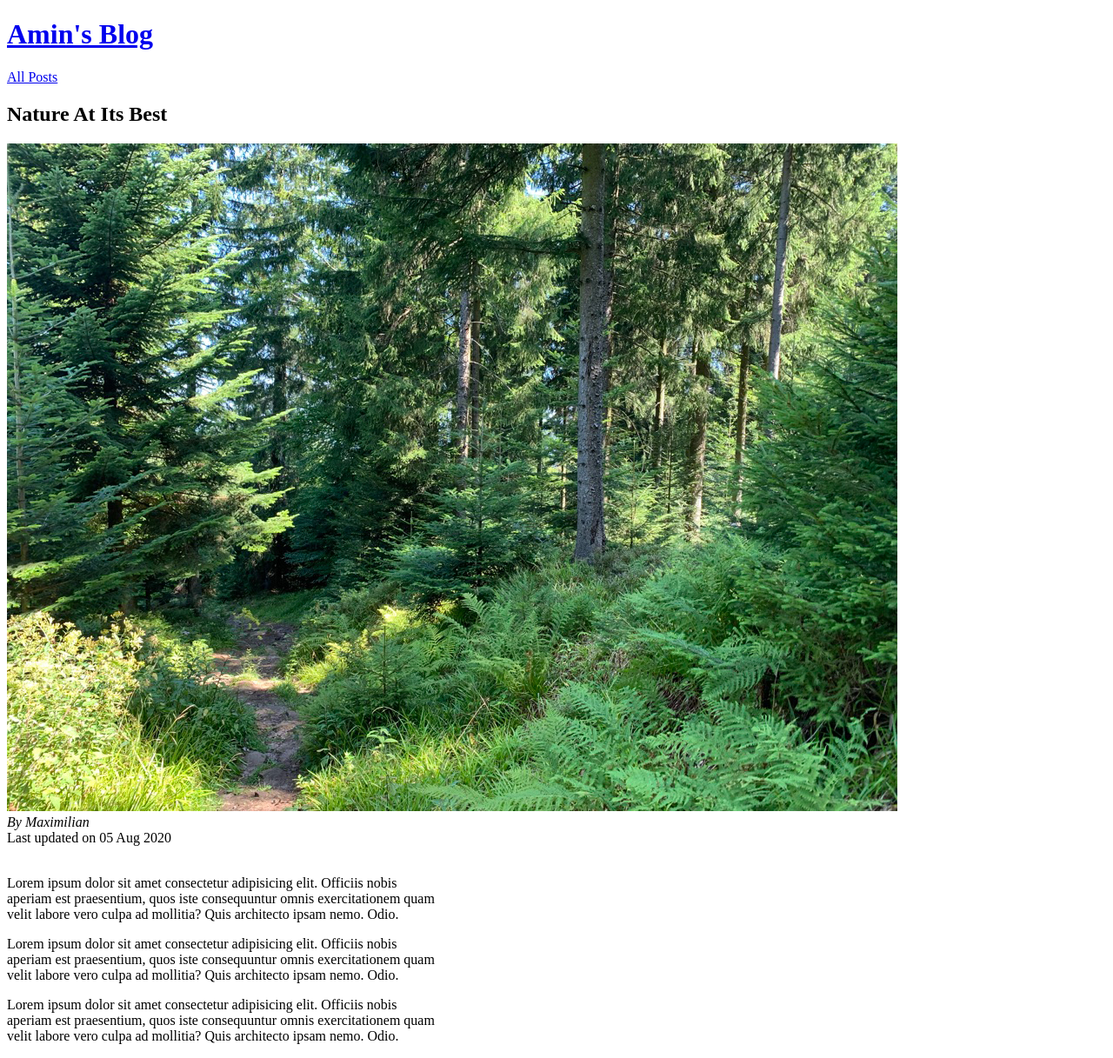
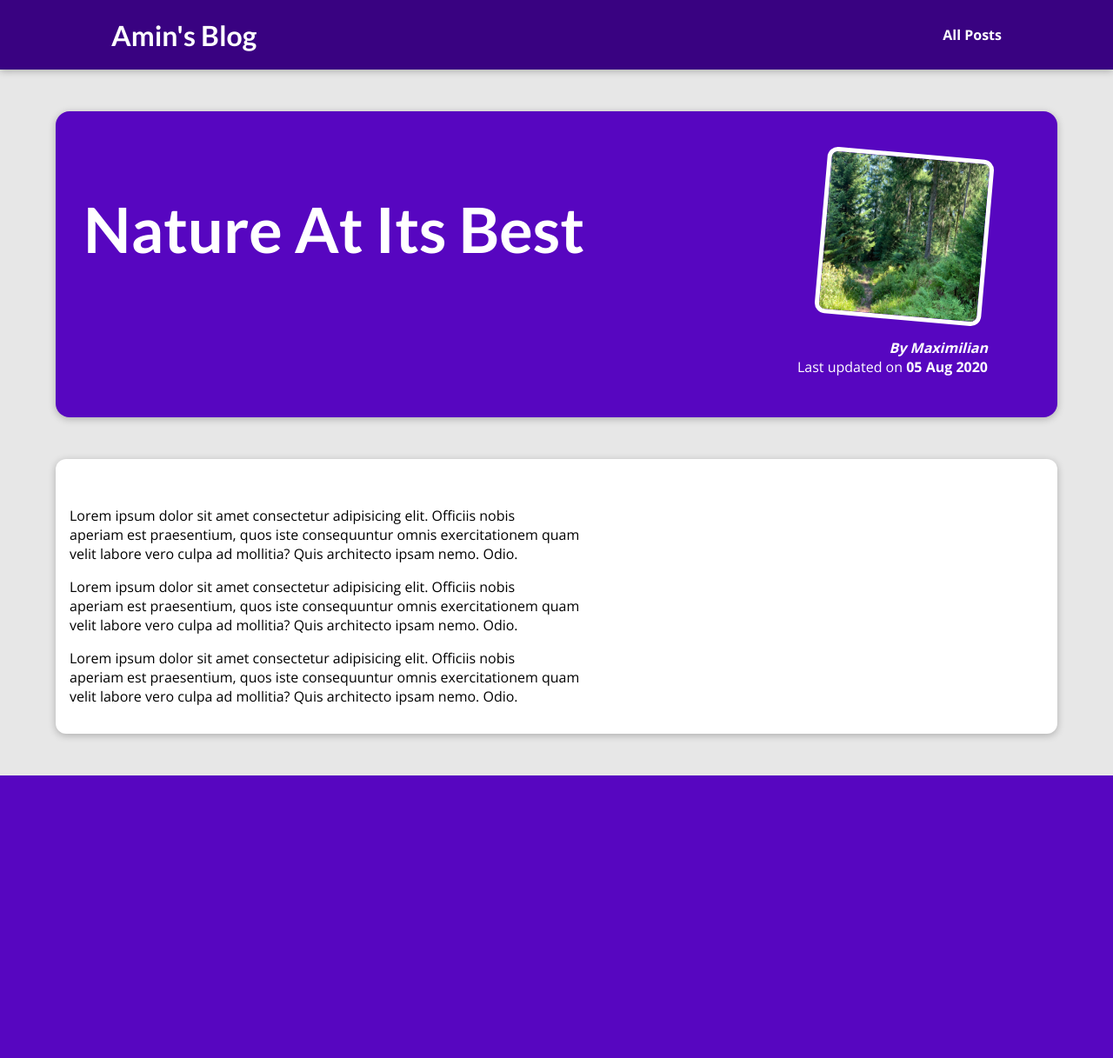
Before and after one commit to Amin-Shams/my_site, a Django app: page /posts/into-the-woods in a window 1280 px wide. Shown: the whole page at 87% size. After the commit the page ends 892 px from the top, so only its background shows below. Run offline with Django 5.2, Linux system fonts and the light colour scheme.

Commit message:
add link css files to html files

```diff
--- a/blog/templates/blog/index.html
+++ b/blog/templates/blog/index.html
@@ -8,6 +8,9 @@
 
 {# in progress ...#}
 {% block css_files %}
+    <link rel="stylesheet" href="{% static 'blog/index.css' %}">
+    <link rel="stylesheet" href="{% static 'blog/post-detail.css' %}">
+    <link rel="stylesheet" href="{% static 'blog/post.css'%}">
 {% endblock %}
 
 {# in progress ...#}
--- a/blog/templates/blog/post.html
+++ b/blog/templates/blog/post.html
@@ -5,6 +5,7 @@
 {% endblock %}
 
 {% block css_files %}
+    <link rel="stylesheet" href="{% static 'blog/post-detail.css' %}">
 {% endblock %}
 
 
--- a/blog/templates/blog/posts.html
+++ b/blog/templates/blog/posts.html
@@ -1,10 +1,14 @@
 {% extends "base.html" %}
+{% load static %}
 
 {% block title %}
 	All My Posts
 {% endblock %}
 
 {% block css_files %}
+    <link rel="stylesheet" href="{% static 'blog/all-posts.css' %}">
+    <link rel="stylesheet" href="{% static 'blog/post-detail.css' %}">
+    <link rel="stylesheet" href="{% static 'blog/post.css'%}">
 {% endblock %}
 
 
--- a/my_site/settings.py
+++ b/my_site/settings.py
@@ -123,3 +123,7 @@ STATIC_URL = 'static/'
 # https://docs.djangoproject.com/en/5.1/ref/settings/#default-auto-field
 
 DEFAULT_AUTO_FIELD = 'django.db.models.BigAutoField'
+
+STATICFILES_DIRS = [
+    BASE_DIR / 'static'
+]
--- /dev/null
+++ b/static/app.css
@@ -0,0 +1,48 @@
+@import url('https://fonts.googleapis.com/css2?family=Lato:wght@400;700&family=Open+Sans:wght@400;700&display=swap');
+
+* {
+  box-sizing: border-box;
+}
+
+html {
+  font-family: 'Open Sans', 'Lato', sans-serif;
+}
+
+body {
+  margin: 0;
+}
+
+h1,
+h2,
+h3 {
+  font-family: 'Lato', sans-serif;
+  font-weight: bold;
+}
+
+#main-navigation {
+  width: 100%;
+  height: 5rem;
+  display: flex;
+  justify-content: space-between;
+  align-items: center;
+  padding: 0 10%;
+  position: absolute;
+  top: 0;
+  left: 0;
+}
+
+#main-navigation a {
+  text-decoration: none;
+  color: white;
+  font-weight: bold;
+}
+
+#main-navigation a:hover,
+#main-navigation a:active {
+  color: #cf79f1;
+}
+
+#main-navigation h1 a:hover,
+#main-navigation h1 a:active {
+  color: white;
+}
--- a/templates/base.html
+++ b/templates/base.html
@@ -1,9 +1,12 @@
+{% load static %}
+
 <!DOCTYPE html>
 <html lang="en">
 <head>
     <meta charset="UTF-8">
     <title>{% block title %}{% endblock %}</title>
     {% block css_files %}{% endblock %}
+    <link rel="stylesheet" href="{% static 'app.css' %}">
 </head>
 <body>
  <header id="main-navigation">
```
